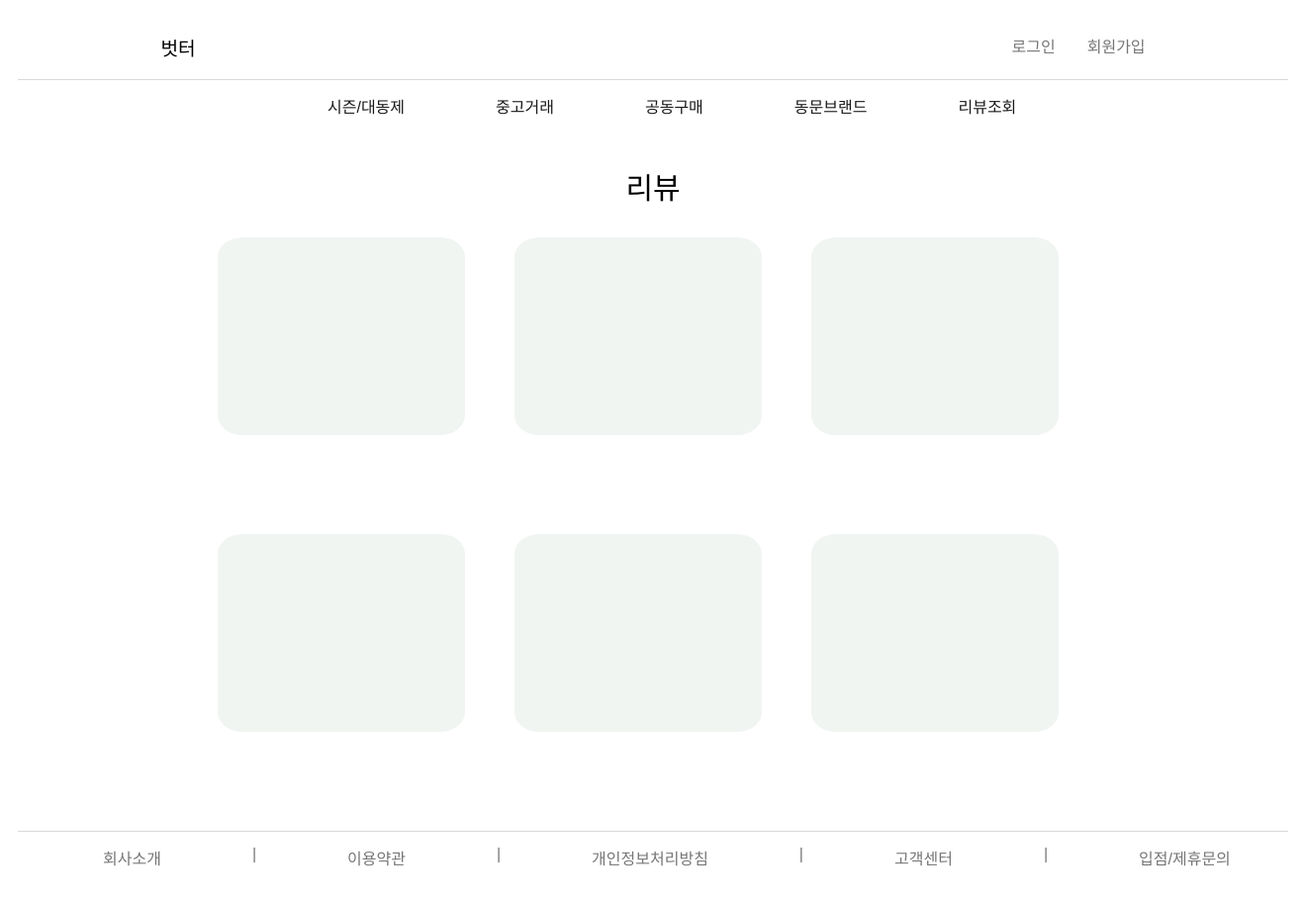
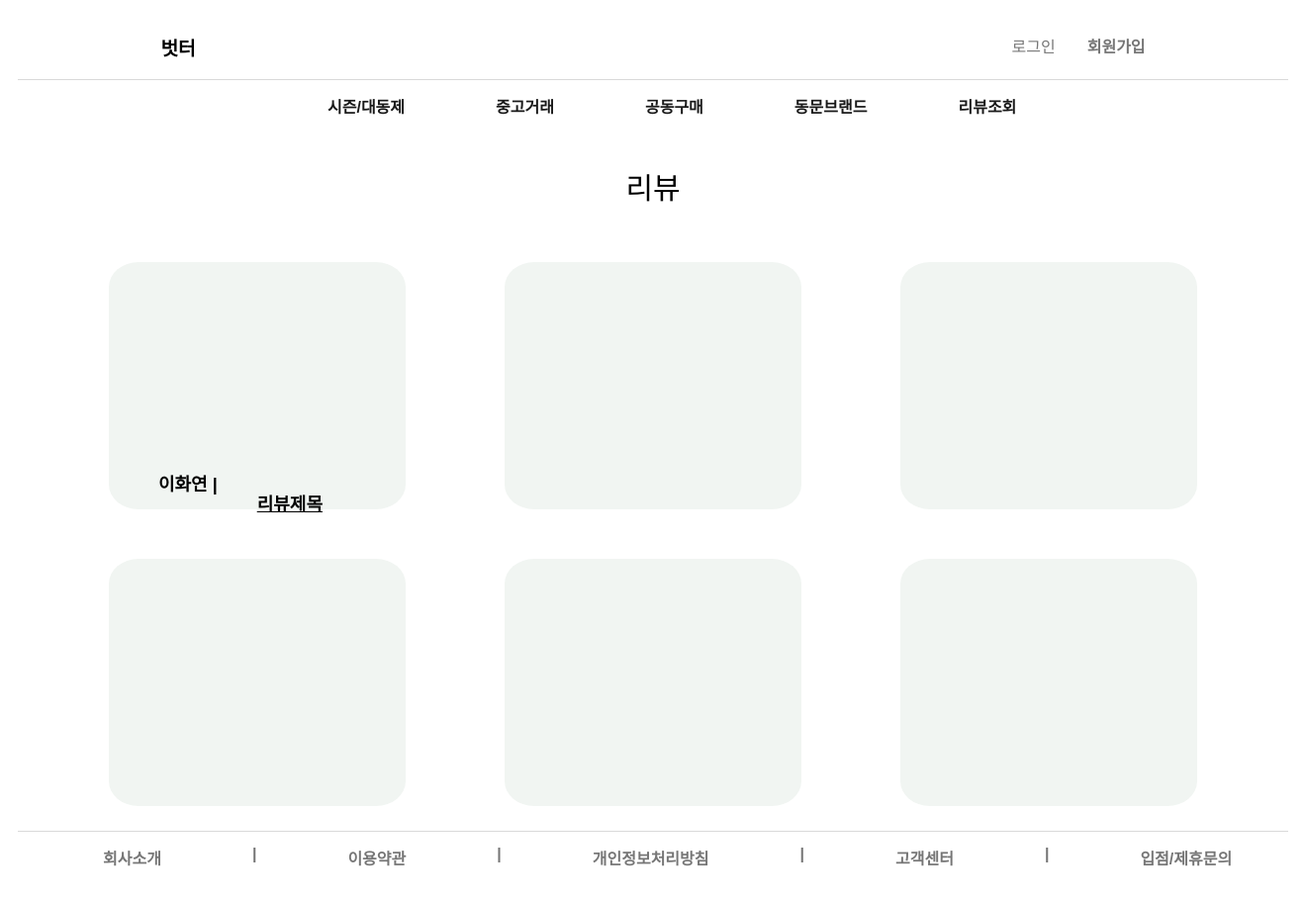
Before and after one commit to Gitto-OSP/2024-flask, a Flask app: page /review in a window 1320 px wide. Shown: the whole page at 99% size. Run offline with Flask 3, Linux system fonts and the light colour scheme.

Commit message:
리뷰 전체조회 화면 수정&리뷰 상세조회 화면 추가

```diff
--- a/app.py
+++ b/app.py
@@ -48,6 +48,10 @@ def view_regreviews():
 def view_signin():
     return render_template("signin.html")
 
+@application.route('/')
+def index():
+    return render_template('specificReview.html')
+
 @application.route("/submit_item_post", methods=['POST'])
 def reg_item_submit_post():
     form_data = request.form
--- a/static/review.css
+++ b/static/review.css
@@ -3,28 +3,63 @@
 }
 p{
     text-align:center;
+    position:center;
     color:black;
     font-size: 30px;
     font-weight:550;
-    padding-top:0px;
-
-
+    align-items:center;
 }
 .container{
-    align-items: left;
-    padding-left:200px;
+    align-items: center;
+    margin-left:90px;
     display:grid;
     grid-template-rows:300px 300px;
-    grid-template-columns:300px 300px 0px;
+    grid-template-columns:400px 400px 400px;
 }
 
 div.item{
+    flex-direction: row;
     background-color:#F1F5F2;
     border-radius: 10%;
-    width:250px;
-    height:200px;
+    width:300px;
+    height:250px;
     align-items: center;
 }
 div.item:hover{
     background-color:gray;
 }
+
+div.page{
+    position:absolute;
+    padding-left:630px;
+}
+
+a{
+    text-align: center;
+    font-weight:bold;
+    color:black;
+    font-family:sans-serif;
+    padding:20px;
+
+}
+
+a:hover{
+    color:gray;
+}
+
+.writer, .title{
+    float: left;
+    background:none;
+    margin: 10px;
+    font-size:18px;
+    position:relative;
+    left:40px;
+    top:200px;
+}
+.writer{
+    font-weight:bolder;
+}
+
+.writer:hover, .title:hover{
+    color:#F1F5F2;
+}
--- a/templates/review.html
+++ b/templates/review.html
@@ -1,17 +1,25 @@
-
-{%extends "index.html"%}
-{%block section%}
+<!DOCTYPE html>
+<html lang="ko">
+    {% extends "index.html" %}
+    {% block section %}
     <head>
         <meta charset="UTF-8">
         <meta name="viewport" content="width=device-width,initial-scale=1.0">
         <link rel="stylesheet" href="../static/review.css">
         <script src="../static/review.js"></script>
-    <title>리뷰 전체조회-동문브랜드</title>
+        <title>리뷰 전체조회</title>
     </head>
     <body>
+        <!--페이지 상단 중앙 제목-->
         <p>리뷰</p>
+        <!--리뷰 섹션-->
         <div class="container">
-        <div class="item"></div>
+            <div class="item">
+                <div class="key">
+                    <p class="writer">이화연 |</p>
+                    <a class="title" href=".\specificReview.html">리뷰제목</a>
+                </div>
+            </div>
             <div class="item"></div>
             <div class="item"></div>
             <div class="item"></div>
@@ -19,4 +27,5 @@
             <div class="item"></div>
         </div>
     </body>
-{%endblock section%}
+    {% endblock section %}
+</html>
```
Also changed, not shown: static/specificReview.css (added, +104 -0 lines), templates/specificReview.html (added, +77 -0 lines), templates/userReview.html (added, +31 -0 lines), static/image/brand_img.png (added). Lines whose indentation alone changed are shown as unchanged.
